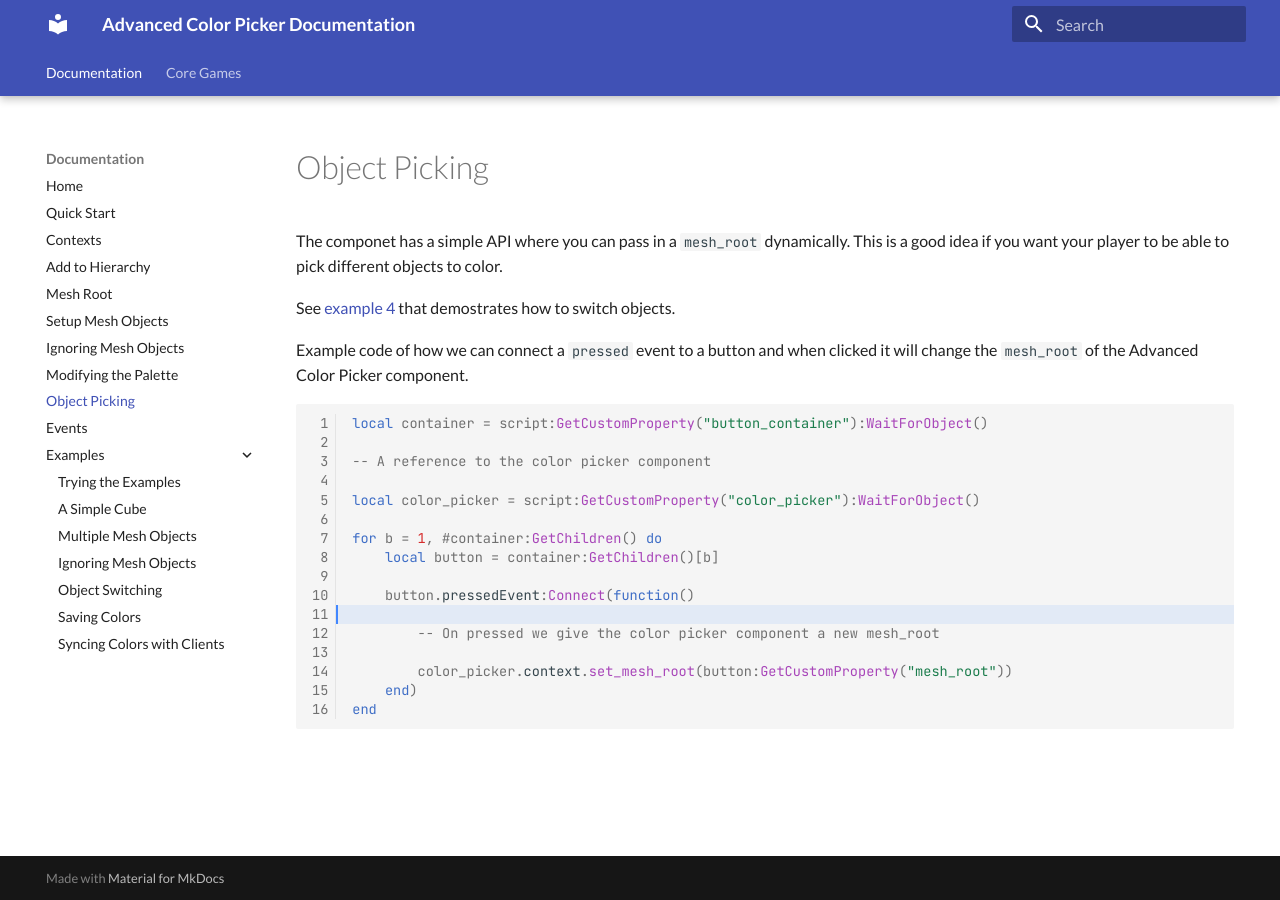
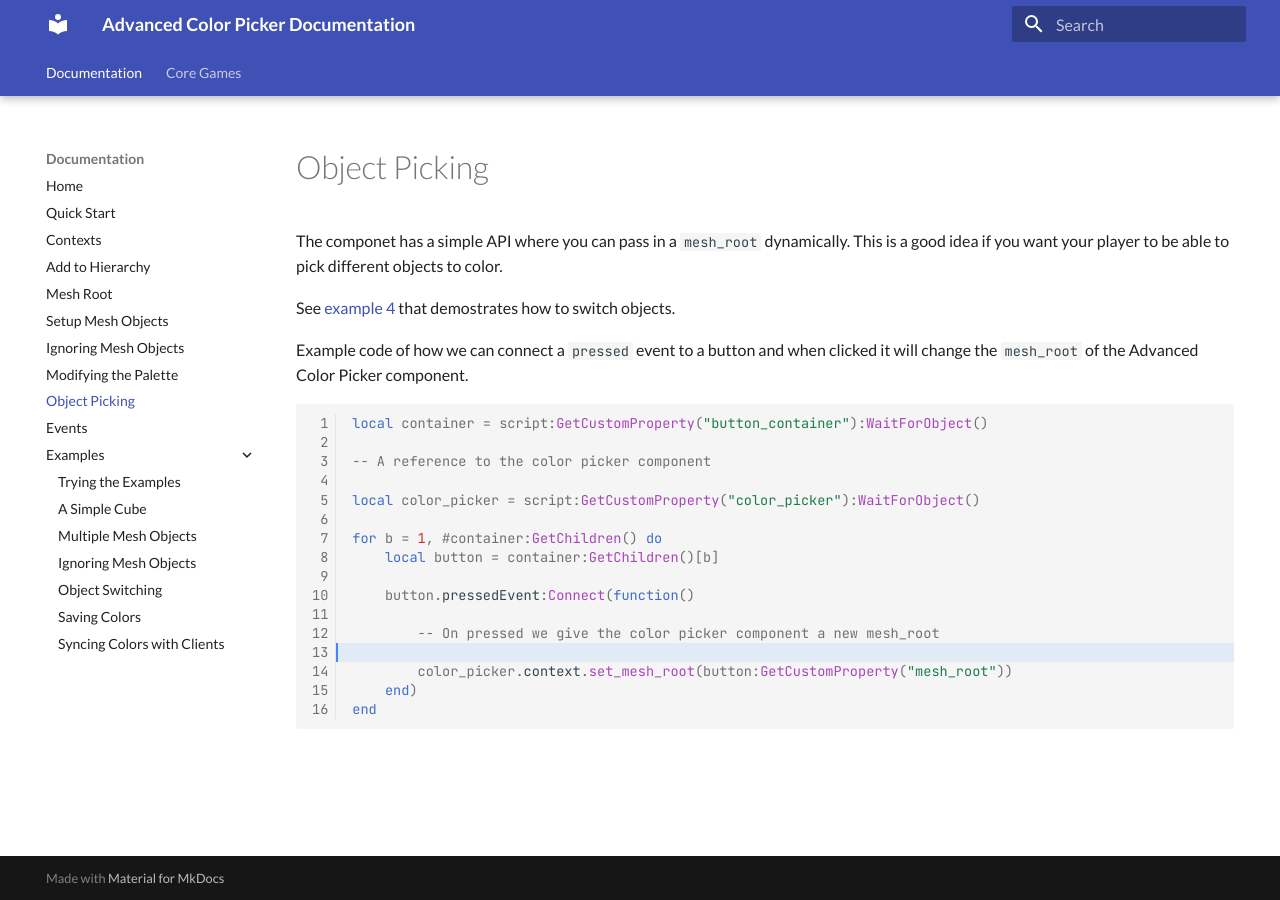
Before and after one commit to CommanderFoo/Core-Advanced-Color-Picker-Docs, an MkDocs documentation site: the page built from docs/object-picking.md, in a window 1280 px wide. Built offline with MkDocs 1.6.1 and Material for MkDocs 9.7.7, drawn with Linux system fonts in a browser that asks for light colours.

Commit message:
Update object-picking.md

````diff
--- a/docs/object-picking.md
+++ b/docs/object-picking.md
@@ -6,7 +6,7 @@
 
 Example code of how we can connect a `pressed` event to a button and when clicked it will change the `mesh_root` of the Advanced Color Picker component.
 
-```lua hl_lines="11"
+```lua hl_lines="13"
 local container = script:GetCustomProperty("button_container"):WaitForObject()
 
 -- A reference to the color picker component
````
